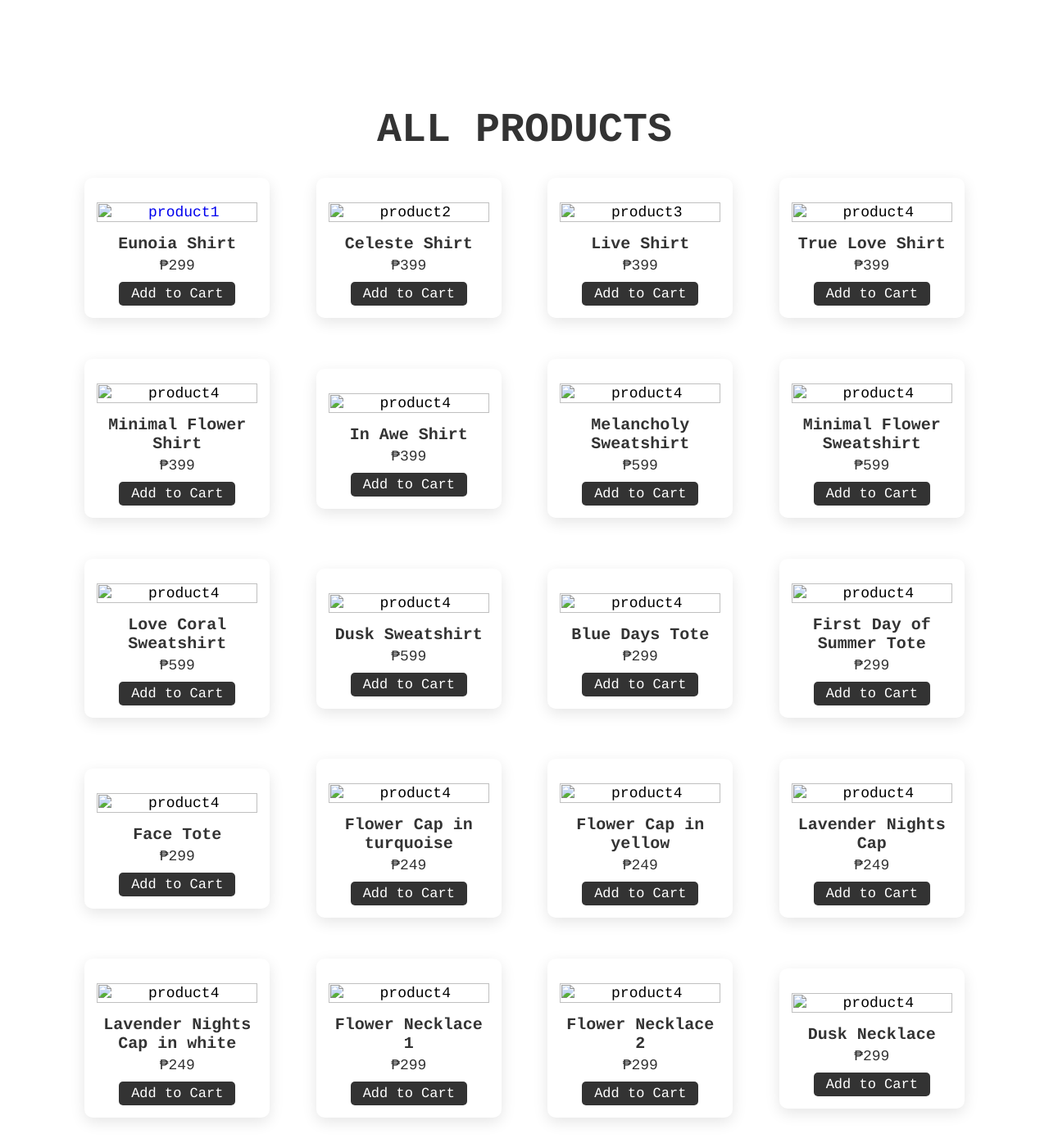
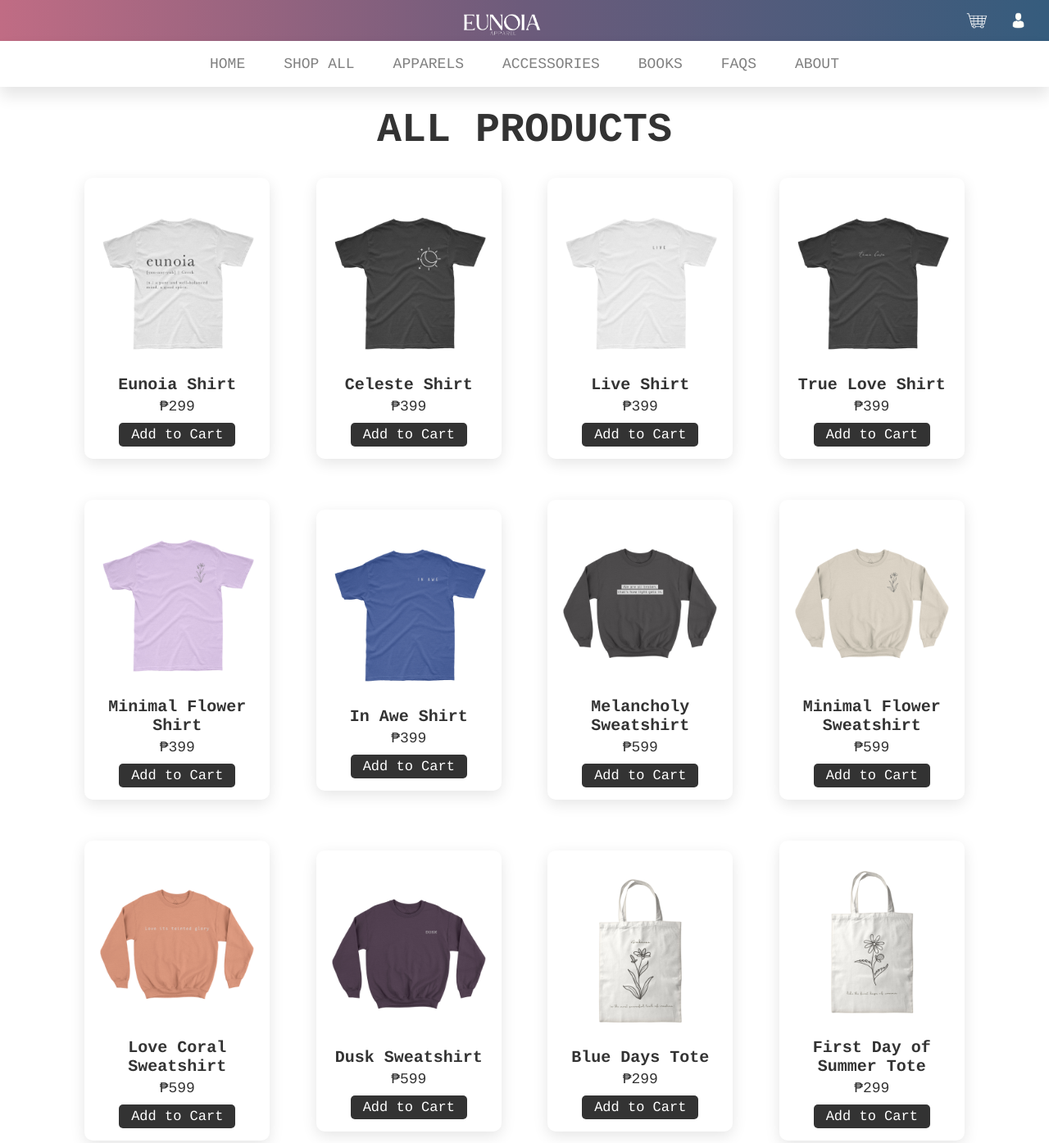
Before and after one commit to jssmanuel0809/Eunoia, a plain HTML site: page pages/shop.html in a window 1280 px wide. Shown: the top 1395 px of the page at 82% size. Drawn offline with Linux system fonts and the light colour scheme.

Commit message:
Fixed relative path

```diff
--- a/components/header.js
+++ b/components/header.js
@@ -68,20 +68,20 @@ class Header extends HTMLElement {
       <header>
             <!-- HEADER - LOGO, LOGIN, CART-->
           <div class="headerlogo">
-              <a href="index.html"><img class="logo" src="public/image/logotextwhite.png"></a>
-              <a href="#login"><img class="righticons" src="public/image/user.png"></a>
-              <a href=""><img class="righticons" src="public/image/cart.png"></a>
+              <a href="index.html"><img class="logo" src="../public/image/logotextwhite.png"></a>
+              <a href="#login"><img class="righticons" src="../public/image/user.png"></a>
+              <a href=""><img class="righticons" src="../public/image/cart.png"></a>
           </div>
 
             <!-- HEADER - NAV -->
           <div class="headernav">
               <a href="index.html">HOME</a>
-              <a href="pages/shop.html">SHOP ALL</a>
-              <a href="pages/apparel.html">APPARELS</a>
-              <a href="pages/accessories.html">ACCESSORIES</a>
-              <a href="pages/books.html">BOOKS</a>
-              <a href="pages/faqs.html">FAQS</a>
-              <a href="pages/about.html">ABOUT</a>
+              <a href="../pages/shop.html">SHOP ALL</a>
+              <a href="../pages/apparel.html">APPARELS</a>
+              <a href="../pages/accessories.html">ACCESSORIES</a>
+              <a href="../pages/books.html">BOOKS</a>
+              <a href="../pages/faqs.html">FAQS</a>
+              <a href="../pages/about.html">ABOUT</a>
           </div>
         </header>
         `;
--- a/pages/shop.html
+++ b/pages/shop.html
@@ -10,9 +10,9 @@
         <link rel="stylesheet" href="../style/shop.css">
 
         <!-- components -->
-        <script src="components/header.js" type="text/javascript" defer></script>
-        <script src="components/footer.js" type="text/javascript" defer></script>
-        <script src="components/user.js" type="text/javascript" defer></script>
+        <script src="../components/header.js" type="text/javascript" defer></script>
+        <script src="../components/footer.js" type="text/javascript" defer></script>
+        <script src="../components/user.js" type="text/javascript" defer></script>
 
     </head>
     <body>
@@ -29,189 +29,189 @@
             <!-- ----------APPARELS---------- -->
             <div class="row">
             <div class="col-1">
-                <a href="#"><img src="public/image/tshirts/t1.png" alt="product1"></a>
+                <a href="#"><img src="../public/image/tshirts/t1.png" alt="product1"></a>
                 <h4>Eunoia Shirt</h4>
                 <p>₱299</p>
                 <button class="btn1">Add to Cart</button>
             </div>
             <div class="col-1">
-                <img src="public/image/tshirts/t2.png" alt="product2">
+                <img src="../public/image/tshirts/t2.png" alt="product2">
                 <h4>Celeste Shirt</h4>
                 <p>₱399</p>
                 <button class="btn1">Add to Cart</button>
             </div>
             <div class="col-1">
-                <img src="public/image/tshirts/t3.png" alt="product3">
+                <img src="../public/image/tshirts/t3.png" alt="product3">
                 <h4>Live Shirt</h4>
                 <p>₱399</p>
                 <button class="btn1">Add to Cart</button>
             </div>
             <div class="col-1">
-                <img src="public/image/tshirts/t4.png" alt="product4">
+                <img src="../public/image/tshirts/t4.png" alt="product4">
                 <h4>True Love Shirt</h4>
                 <p>₱399</p>
                 <button class="btn1">Add to Cart</button>
             </div>
             <div class="col-1">
-                <img src="public/image/tshirts/t5.png" alt="product4">
+                <img src="../public/image/tshirts/t5.png" alt="product4">
                 <h4>Minimal Flower Shirt</h4>
                 <p>₱399</p>
                 <button class="btn1">Add to Cart</button>
             </div>
             <div class="col-1">
-                <img src="public/image/tshirts/t6.png" alt="product4">
+                <img src="../public/image/tshirts/t6.png" alt="product4">
                 <h4>In Awe Shirt</h4>
                 <p>₱399</p>
                 <button class="btn1">Add to Cart</button>
             </div>
             <div class="col-1">
-                <img src="public/image/sweatshirts/s1.png" alt="product4">
+                <img src="../public/image/sweatshirts/s1.png" alt="product4">
                 <h4>Melancholy Sweatshirt</h4>
                 <p>₱599</p>
                 <button class="btn1">Add to Cart</button>
             </div>
             <div class="col-1">
-                <img src="public/image/sweatshirts/s2.png" alt="product4">
+                <img src="../public/image/sweatshirts/s2.png" alt="product4">
                 <h4>Minimal Flower Sweatshirt</h4>
                 <p>₱599</p>
                 <button class="btn1">Add to Cart</button>
             </div>
             <div class="col-1">
-                <img src="public/image/sweatshirts/s3.png" alt="product4">
+                <img src="../public/image/sweatshirts/s3.png" alt="product4">
                 <h4>Love Coral Sweatshirt</h4>
                 <p>₱599</p>
                 <button class="btn1">Add to Cart</button>
             </div>
             <div class="col-1">
-                <img src="public/image/sweatshirts/s4.png" alt="product4">
+                <img src="../public/image/sweatshirts/s4.png" alt="product4">
                 <h4>Dusk Sweatshirt</h4>
                 <p>₱599</p>
                 <button class="btn1">Add to Cart</button>
             </div>
             <!-- ----------ACCESSORIES---------- -->
             <div class="col-1">
-                <img src="public/image/totes/to1.png" alt="product4">
+                <img src="../public/image/totes/to1.png" alt="product4">
                 <h4>Blue Days Tote</h4>
                 <p>₱299</p>
                 <button class="btn1">Add to Cart</button>
             </div>
             <div class="col-1">
-                <img src="public/image/totes/to2.png" alt="product4">
+                <img src="../public/image/totes/to2.png" alt="product4">
                 <h4>First Day of Summer Tote</h4>
                 <p>₱299</p>
                 <button class="btn1">Add to Cart</button>
             </div>
             <div class="col-1">
-                <img src="public/image/totes/to3.png" alt="product4">
+                <img src="../public/image/totes/to3.png" alt="product4">
                 <h4>Face Tote</h4>
                 <p>₱299</p>
                 <button class="btn1">Add to Cart</button>
             </div>
             <div class="col-1">
-                <img src="public/image/caps/c1.png" alt="product4">
+                <img src="../public/image/caps/c1.png" alt="product4">
                 <h4>Flower Cap in turquoise</h4>
                 <p>₱249</p>
                 <button class="btn1">Add to Cart</button>
             </div>
             <div class="col-1">
-                <img src="public/image/caps/c1 yellow.png" alt="product4">
+                <img src="../public/image/caps/c1 yellow.png" alt="product4">
                 <h4>Flower Cap in yellow</h4>
                 <p>₱249</p>
                 <button class="btn1">Add to Cart</button>
             </div>
             <div class="col-1">
-                <img src="public/image/caps/c2.png" alt="product4">
+                <img src="../public/image/caps/c2.png" alt="product4">
                 <h4>Lavender Nights Cap</h4>
                 <p>₱249</p>
                 <button class="btn1">Add to Cart</button>
             </div>
             <div class="col-1">
-                <img src="public/image/caps/c2 white.png" alt="product4">
+                <img src="../public/image/caps/c2 white.png" alt="product4">
                 <h4>Lavender Nights Cap in white</h4>
                 <p>₱249</p>
                 <button class="btn1">Add to Cart</button>
             </div>
             <div class="col-1">
-                <img src="public/image/necklaces/n1.png" alt="product4">
+                <img src="../public/image/necklaces/n1.png" alt="product4">
                 <h4>Flower Necklace 1</h4>
                 <p>₱299</p>
                 <button class="btn1">Add to Cart</button>
             </div>
             <div class="col-1">
-                <img src="public/image/necklaces/n2.png" alt="product4">
+                <img src="../public/image/necklaces/n2.png" alt="product4">
                 <h4>Flower Necklace 2</h4>
                 <p>₱299</p>
                 <button class="btn1">Add to Cart</button>
             </div>
             <div class="col-1">
-                <img src="public/image/necklaces/n3.png" alt="product4">
+                <img src="../public/image/necklaces/n3.png" alt="product4">
                 <h4>Dusk Necklace</h4>
                 <p>₱299</p>
                 <button class="btn1">Add to Cart</button>
             </div>
             <div class="col-1">
-                <img src="public/image/necklaces/n4.png" alt="product4">
+                <img src="../public/image/necklaces/n4.png" alt="product4">
                 <h4>Love Necklace</h4>
                 <p>₱1,000,000</p>
                 <button class="btn1">Add to Cart</button>
             </div>
             <div class="col-1">
-                <img src="public/image/pins/p1.png" alt="product4">
+                <img src="../public/image/pins/p1.png" alt="product4">
                 <h4>FLower Pin in turquoise</h4>
                 <p>₱89</p>
                 <button class="btn1">Add to Cart</button>
             </div>
             <div class="col-1">
-                <img src="public/image/pins/p2.png" alt="product4">
+                <img src="../public/image/pins/p2.png" alt="product4">
                 <h4>Lavender Nights Pin</h4>
                 <p>₱89</p>
                 <button class="btn1">Add to Cart</button>
             </div>
             <div class="col-1">
-                <img src="public/image/pins/p3.png" alt="product4">
+                <img src="../public/image/pins/p3.png" alt="product4">
                 <h4>True Love Pin</h4>
                 <p>₱89</p>
                 <button class="btn1">Add to Cart</button>
             </div>
             <div class="col-1">
-                <img src="public/image/pins/p4.png" alt="product4">
+                <img src="../public/image/pins/p4.png" alt="product4">
                 <h4>Flower Pin in yellow</h4>
                 <p>₱89</p>
                 <button class="btn1">Add to Cart</button>
             </div>
             <!-- ----------BOOKS---------- -->
             <div class="col-1">
-                <img src="public/image/books/ichigo ichie.jpg" alt="product4">
+                <img src="../public/image/books/ichigo ichie.jpg" alt="product4">
                 <h4>Ichigo Ichie</h4>
                 <p>₱599</p>
                 <button class="btn1">Add to Cart</button>
             </div>
             <div class="col-1">
-                <img src="public/image/books/ikigai journey.jpeg" alt="product4">
+                <img src="../public/image/books/ikigai journey.jpeg" alt="product4">
                 <h4>Ikigai Journey</h4>
                 <p>₱599</p>
                 <button class="btn1">Add to Cart</button>
             </div>
             <div class="col-1">
-                <img src="public/image/books/ikigai.jpg" alt="product4">
+                <img src="../public/image/books/ikigai.jpg" alt="product4">
                 <h4>Ikigai</h4>
                 <p>₱599</p>
                 <button class="btn1">Add to Cart</button>
             </div>
             <div class="col-1">
-                <img src="public/image/books/joy at work.jpeg" alt="product4">
+                <img src="../public/image/books/joy at work.jpeg" alt="product4">
                 <h4>Joy at Work</h4>
                 <p>₱599</p>
                 <button class="btn1">Add to Cart</button>
             </div>
             <div class="col-1">
-                <img src="public/image/books/life changing magic of studying up.jpeg" alt="product4">
+                <img src="../public/image/books/life changing magic of studying up.jpeg" alt="product4">
                 <h4>Life Changing Magic of Studying Up</h4>
                 <p>₱599</p>
                 <button class="btn1">Add to Cart</button>
             </div>
             <div class="col-1">
-                <img src="public/image/books/spark joy.jpg" alt="product4">
+                <img src="../public/image/books/spark joy.jpg" alt="product4">
                 <h4>Spark Joy</h4>
                 <p>₱599</p>
                 <button class="btn1">Add to Cart</button>
```
Also changed, not shown: pages/about.html (+5 -5 lines), pages/accessories.html (+19 -19 lines), pages/apparel.html (+14 -14 lines), pages/books.html (+10 -10 lines), pages/faqs.html (+4 -4 lines), 1 other file.
